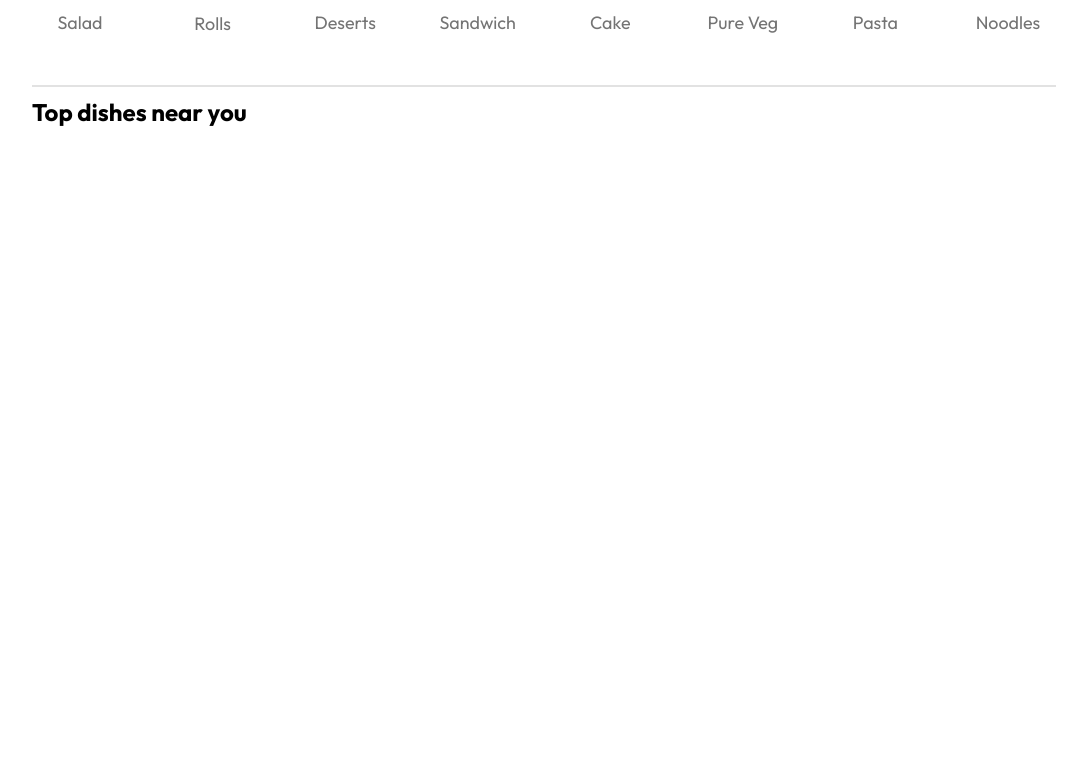
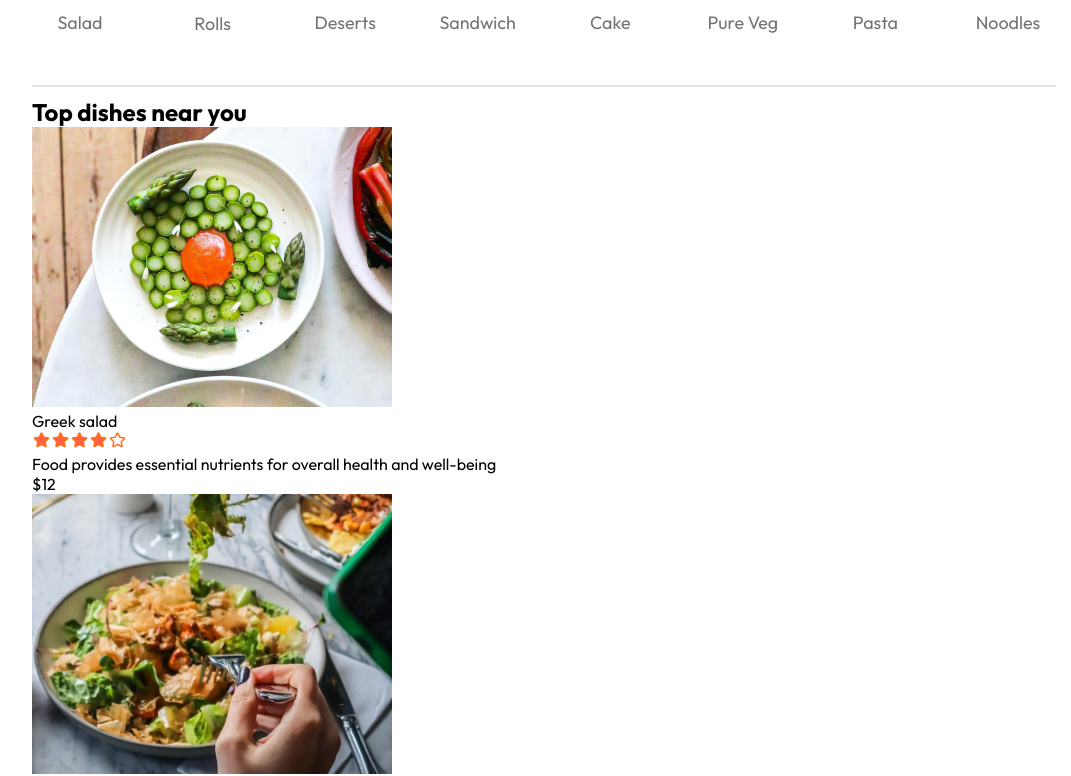
Before and after one commit to charith-codex/food_delivery_website, a React (Vite) app in the folder frontend/: page / in a window 1280 px wide. Shown: the part 817-1593 px from the top of the page, without its empty margins (96-1167 px from the left). Before the commit the page ends 944 px from the top, so only its background shows below. Built offline with nearby package versions, Linux system fonts and the light colour scheme.

Commit message:
add foods details

```diff
--- a/frontend/src/components/FoodDisplay/FoodDisplay.jsx
+++ b/frontend/src/components/FoodDisplay/FoodDisplay.jsx
@@ -1,14 +1,29 @@
-import React, {useContext} from 'react'
-import './FoodDisplay.css'
-import { StoreContext } from '../../context/StoreContext'
+import React, { useContext } from "react";
+import "./FoodDisplay.css";
+import { StoreContext } from "../../context/StoreContext";
+import FoodItem from "../FoodItem/FoodItem";
 
-const FoodDisplay = ({category}) => {
-    const {food_list} = useContext(StoreContext)
+const FoodDisplay = ({ category }) => {
+  const { food_list } = useContext(StoreContext);
   return (
-    <div className='food-display' id='food-display'>
-        <h2>Top dishes near you</h2>
+    <div className="food-display" id="food-display">
+      <h2>Top dishes near you</h2>
+      <div className="food-display-list">
+        {food_list.map((item, index) => {
+          return (
+            <FoodItem
+              key={index}
+              id={item._id}
+              name={item.name}
+              description={item.description}
+              price={item.price}
+              image={item.image}
+            />
+          );
+        })}
+      </div>
     </div>
-  )
-}
+  );
+};
 
-export default FoodDisplay
+export default FoodDisplay;
--- /dev/null
+++ b/frontend/src/components/FoodItem/FoodItem.jsx
@@ -0,0 +1,23 @@
+import React from "react";
+import "./FoodItem.css";
+import { assets } from "../../assets/assets";
+
+const FoodItem = ({ id, name, price, description, image }) => {
+  return (
+    <div className="food-item">
+      <div className="food-item-img-container">
+        <img src={image} alt="" className="food-item-image" />
+      </div>
+      <div className="food-item info">
+        <div className="food-item-name-rating">
+          <p>{name}</p>
+          <img src={assets.rating_starts} alt="" />
+        </div>
+        <p className="food-item-desc">{description}</p>
+        <p className="food-item-price">${price}</p>
+      </div>
+    </div>
+  );
+};
+
+export default FoodItem;
```
Also changed, not shown: frontend/src/components/FoodItem/FoodItem.css (added).
